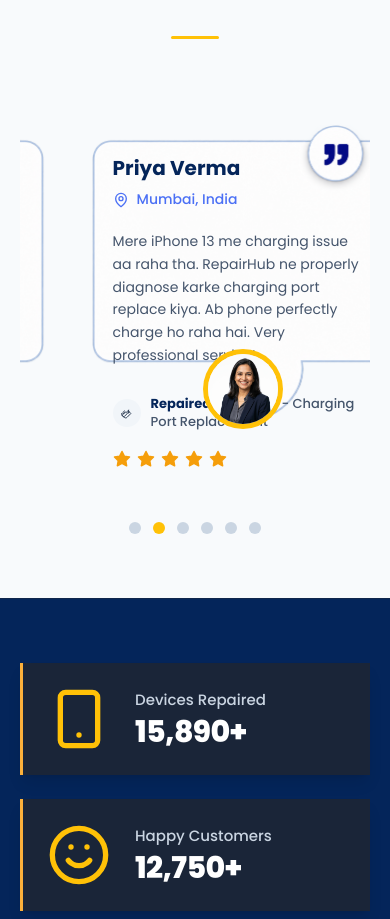
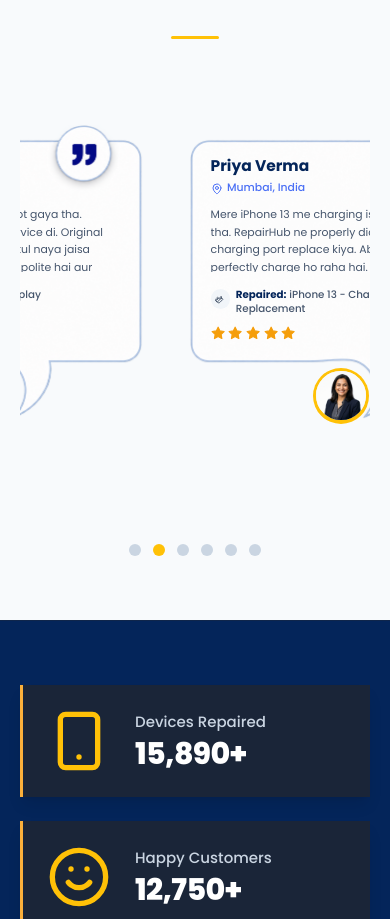
Before and after one commit to akash770198/RepairHub, a Next.js app: page / in a window 390 px wide. Shown: the part 4844-5763 px from the top of the page. Built offline with nearby package versions, Linux system fonts and the light colour scheme.

Commit message:
Some changes

```diff
--- a/app/components/Testimonials.tsx
+++ b/app/components/Testimonials.tsx
@@ -76,7 +76,8 @@ export const Testimonials: React.FC<SectionProps<RepairHubTestimonials1Data>> =
                 key={testimonial.id}
                 className="relative w-full flex-shrink-0 snap-center px-4 sm:snap-start md:w-[50%] md:px-6"
               >
-                <div className="relative mx-auto w-full max-w-[540px] pb-12">
+                {/* Desktop: exact original. Mobile: narrower + room for lower avatar */}
+                <div className="@container relative mx-auto w-full max-w-[540px] pb-12 max-md:max-w-[340px] max-md:pb-[22%]">
                   {/* Card_Temp.png speech-bubble frame */}
                   <div className="relative w-full aspect-[1277/1232]">
                     <Image
@@ -87,26 +88,26 @@ export const Testimonials: React.FC<SectionProps<RepairHubTestimonials1Data>> =
                       sizes="(max-width: 768px) 100vw, 50vw"
                     />
 
-                    {/* Text content */}
-                    <div className="absolute left-[9%] right-[13%] top-[12%] bottom-[28%] flex flex-col sm:left-[10%] sm:right-[14%] sm:top-[13%] sm:bottom-[30%]">
-                      <h3 className="text-[20px] font-bold leading-tight text-navy sm:text-[22px]">
+                    {/* Text content — original desktop classes untouched */}
+                    <div className="absolute left-[9%] right-[13%] top-[12%] bottom-[28%] flex flex-col sm:left-[10%] sm:right-[14%] sm:top-[13%] sm:bottom-[30%] max-md:overflow-hidden max-md:text-[clamp(11px,3.6cqw,15px)]">
+                      <h3 className="text-[20px] font-bold leading-tight text-navy sm:text-[22px] max-md:text-[1.35em]">
                         {testimonial.name}
                       </h3>
 
-                      <div className="mt-2 flex items-center gap-2 text-[14px] font-medium text-[#4B70F5] sm:text-[15px]">
-                        <DynamicIcon name="map-pin" className="h-4 w-4 shrink-0 sm:h-[18px] sm:w-[18px]" />
-                        <span>{testimonial.location}</span>
+                      <div className="mt-2 flex items-center gap-2 text-[14px] font-medium text-[#4B70F5] sm:text-[15px] max-md:mt-[0.45em] max-md:gap-[0.4em] max-md:text-[0.95em]">
+                        <DynamicIcon name="map-pin" className="h-4 w-4 shrink-0 sm:h-[18px] sm:w-[18px] max-md:h-[1.1em] max-md:w-[1.1em]" />
+                        <span className="max-md:truncate">{testimonial.location}</span>
                       </div>
 
-                      <p className="mt-5 text-[14px] leading-relaxed text-slate-600 sm:mt-6 sm:text-[16px]">
+                      <p className="mt-5 text-[14px] leading-relaxed text-slate-600 sm:mt-6 sm:text-[16px] max-md:mt-[0.85em] max-md:line-clamp-5 max-md:text-[0.95em]">
                         {testimonial.text}
                       </p>
 
-                      <div className="mt-7 flex items-center gap-2.5 sm:mt-8 sm:gap-3">
-                        <div className="flex h-7 w-7 shrink-0 items-center justify-center rounded-full bg-slate-100 sm:h-8 sm:w-8">
-                          <DynamicIcon name="tools" className="h-3 w-3 text-slate-700 sm:h-[14px] sm:w-[14px]" />
+                      <div className="mt-7 flex items-center gap-2.5 sm:mt-8 sm:gap-3 max-md:mt-[1.4em] max-md:items-start max-md:gap-[0.5em]">
+                        <div className="flex h-7 w-7 shrink-0 items-center justify-center rounded-full bg-slate-100 sm:h-8 sm:w-8 max-md:mt-[0.1em] max-md:h-[1.7em] max-md:w-[1.7em]">
+                          <DynamicIcon name="tools" className="h-3 w-3 text-slate-700 sm:h-[14px] sm:w-[14px] max-md:h-[0.85em] max-md:w-[0.85em]" />
                         </div>
-                        <p className="text-[13px] leading-snug sm:text-[15px]">
+                        <p className="text-[13px] leading-snug sm:text-[15px] max-md:min-w-0 max-md:text-[0.9em]">
                           <span className="font-bold text-navy">
                             {testimonialsData.repairedLabel ?? "Repaired:"}
                           </span>{" "}
@@ -114,12 +115,12 @@ export const Testimonials: React.FC<SectionProps<RepairHubTestimonials1Data>> =
                         </p>
                       </div>
 
-                      <div className="mt-5 flex items-center gap-1.5 sm:mt-6">
+                      <div className="mt-5 flex items-center gap-1.5 sm:mt-6 max-md:mt-[0.85em] max-md:gap-[0.3em]">
                         {Array.from({ length: 5 }).map((_, i) => (
                           <DynamicIcon
                             key={i}
                             name="star"
-                            className={`h-[18px] w-[18px] sm:h-[22px] sm:w-[22px] ${
+                            className={`h-[18px] w-[18px] sm:h-[22px] sm:w-[22px] max-md:h-[1.25em] max-md:w-[1.25em] ${
                               i < testimonial.rating ? "text-[#f59e0b]" : "text-slate-200"
                             }`}
                           />
@@ -127,10 +128,9 @@ export const Testimonials: React.FC<SectionProps<RepairHubTestimonials1Data>> =
                       </div>
                     </div>
 
-                    {/* Avatar — slightly below the card body */}
+                    {/* Avatar — desktop original; mobile slightly lower + smaller */}
                     <div
-                      className="absolute left-1/2 z-20 h-[80px] w-[80px] -translate-x-1/2 -translate-y-1/2 rounded-full bg-brand p-[5px] sm:h-[88px] sm:w-[88px]"
-                      style={{ top: "88%" }}
+                      className="absolute left-1/2 top-[88%] z-20 h-[80px] w-[80px] -translate-x-1/2 -translate-y-1/2 rounded-full bg-brand p-[5px] sm:h-[88px] sm:w-[88px] max-md:top-[90%] max-md:h-[clamp(56px,16cqw,72px)] max-md:w-[clamp(56px,16cqw,72px)] max-md:p-[clamp(3px,1cqw,4px)]"
                     >
                       <div className="relative h-full w-full overflow-hidden rounded-full bg-slate-100">
                         <Image
```
